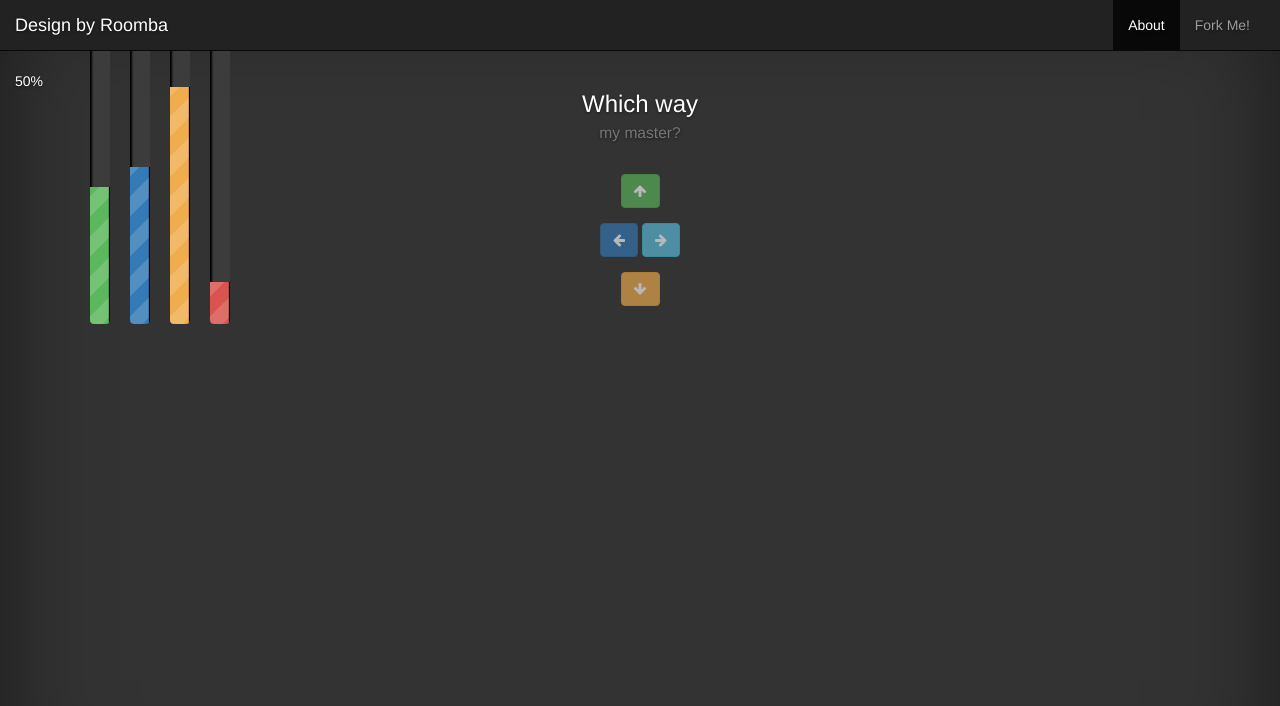
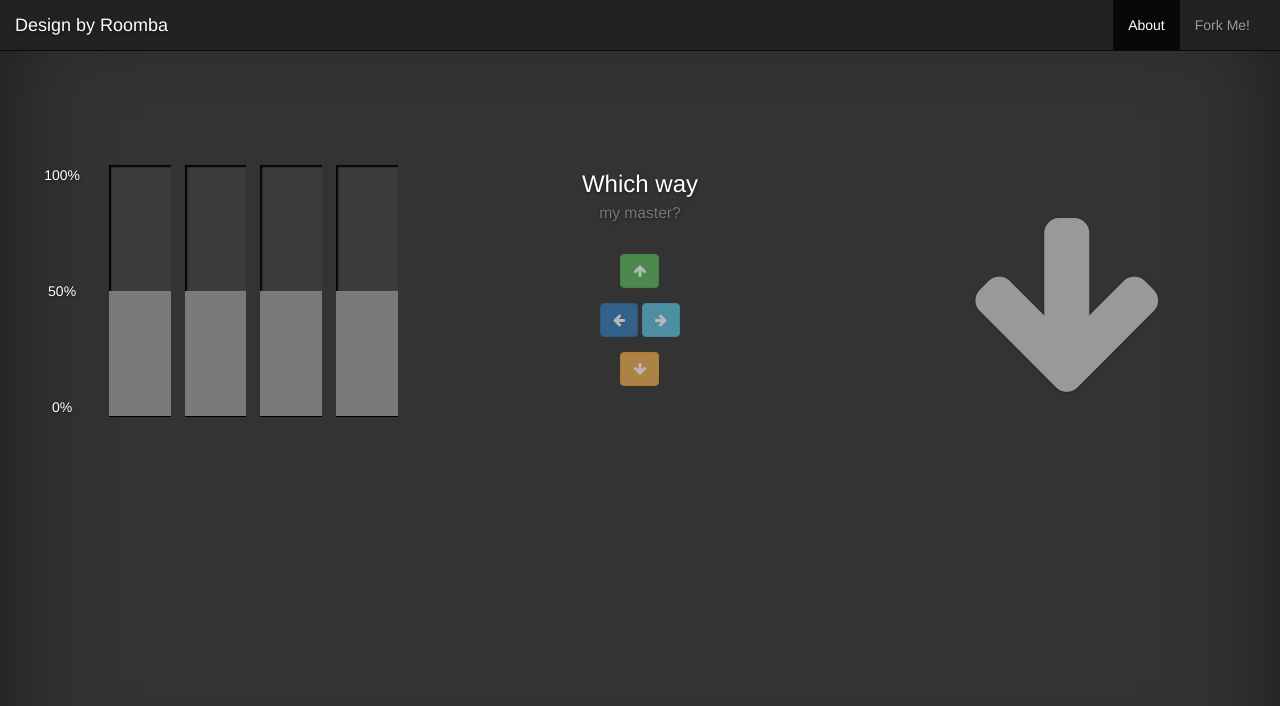
Before and after one commit to Kaceykaso/design_by_roomba, a PHP site: page / in a window 1280 px wide. Shown: the top 706 px of the page. Run offline with PHP 8.4, Linux system fonts and the light colour scheme; some libraries are stand-ins or nearby versions.

Commit message:
Updating index, css

```diff
--- a/css/custom.css
+++ b/css/custom.css
@@ -35,28 +35,63 @@ body {
   text-shadow: 0 1px 3px rgba(0,0,0,.5);
   box-shadow: inset 0 0 100px rgba(0,0,0,.5);
 }
-
-
+.main {
+	margin-top: 10vh;
+}
+.middle {
+margin-top: 0;
+}
 /*
  * Graph
  */
-.graph-labels {
-	float: left;
+.graph {
+	 margin: 0 auto;
+	 display: inline-table;
+	 border-collapse: separate;
+	 border-spacing: 1em;
 }
 .graph-container {
-	clear: left;
+	height: 24vh;
 	margin-top: 3em;
-	padding-left: 0.25em;
-	transform: rotate(-90deg);
-	-webkit-transform: rotate(-90deg);
-	-moz-transform: rotate(-90deg);
-	-o-transform: rotate(-90deg);
-	-ms-transform: rotate(-90deg);
+	display: table-row;
 }
-.progress {
+.bar-container {
 	background: #3c3c3c;
 	box-shadow: inset 2px 2px 2px black;
+	display: table-cell;
+	height: inherit;
+	vertical-align: bottom;
+	width: 10%;
 }
-.progress-bar {
+.graph-labels {
+	background: transparent;
+	box-shadow: none;
+	padding: 0;
+}
+.graph-labels p {
+	margin: 0;
+	padding: 4vh 0 4vh;
+}
+.graph-labels p:first-child { padding: 0 0 8vh 0; }
+.graph-labels p:last-child { padding: 8vh 0 0 0; }
+.bar {
+	background: #7a7a7a;
 	border-bottom: 1px solid black;
+	height: 50%;
 }
+/*
+ * Feedback
+ */
+ .feedback {
+	 margin: 0;
+	 padding: 0;
+}
+.feedback i {
+	font-size: 15em;
+	line-height: 150%;
+	opacity: 0.5;
+	-webkit-opacity: 0.5;
+}
+/*
+ * Adjustments
+ */
--- a/index.html
+++ b/index.html
@@ -63,41 +63,43 @@
 		</nav>
 
 		<div class="container-fluid">
-          <div class="row">
+          <div class="row main">
 
-          	<div class="col-xs-8 col-sm-3 col-md-3">
-          		<div class="graph-labels">
-          		50%
+          	<div class="col-xs-8 col-sm-6 col-md-4">
+          		<div class="graph">
+
+		          	<div class="graph-container">
+			          	<!-- Labels -->
+		          		<div class="bar-container graph-labels">
+		          			<p>100%</p>
+		          			<p>50%</p>
+		          			<p>0%</p>
 		          		</div>
-	          	<div class="graph-container">
 		          		<!-- Right -->
-	          		<div class="progress progress-striped active">
-	          			<div class="progress-bar progress-bar-success" role="progressbar" aria-valuenow="48" aria-valuemin="0" aria-valuemax="100" style="width: 48%;">
-	          				<span class="sr-only">48%</span>
+		          		<div class="bar-container commandRight">
+		          			<div class="bar">
 		          			</div>
 		          		</div>
 		          		<!-- Up -->
-	          		<div class="progress progress-striped active">
-	          			<div class="progress-bar" role="progressbar" aria-valuenow="55" aria-valuemin="0" aria-valuemax="100" style="width: 55%;">
-	          				<span class="sr-only">55%</span>
+		          		<div class="bar-container commandUp">
+		          			<div class="bar">
 		          			</div>
 		          		</div>
 		          		<!-- Down -->
-	          		<div class="progress progress-striped active">
-	          			<div class="progress-bar progress-bar-warning" role="progressbar" aria-valuenow="83" aria-valuemin="0" aria-valuemax="100" style="width: 83%;">
-	          				<span class="sr-only">83%</span>
+		          		<div class="bar-container commandDown">
+		          			<div class="bar">
 		          			</div>
 		          		</div>
 		          		<!-- Left -->
-	          		<div class="progress progress-striped active">
-	          			<div class="progress-bar progress-bar-danger" role="progressbar" aria-valuenow="15" aria-valuemin="0" aria-valuemax="100" style="width: 15%;">
-	          				<span class="sr-only">15%</span>
+		          		<div class="bar-container commandLeft">
+		          			<div class="bar">
 		          			</div>
 		          		</div>
 		          	</div><!-- end .graph-container -->
+          		</div><!-- end .graph -->
           	</div><!-- end .col -->
 
-	          <div class="col-xs-8 col-sm-9 col-md-6">
+	          <div class="col-xs-8 col-sm-6 col-md-4 middle">
 	            <h3 class="heading">Which way<br><small>my master?</small></h3>
 	            <br>
 	            <form role="form" action="">
@@ -114,7 +116,9 @@
 	            </form>
 	          </div><!-- end .col -->
 
-	          <div class="col-xs-8 col-sm-8 col-md-3"></div>
+	          <div class="col-xs-8 col-sm-12 col-md-4 feedback">
+		          <i class="fa fa-arrow-down fa-5x"></i>
+	          </div>
 
           </div><!-- end .row -->
 
```
Lines whose indentation alone changed are shown as unchanged.
